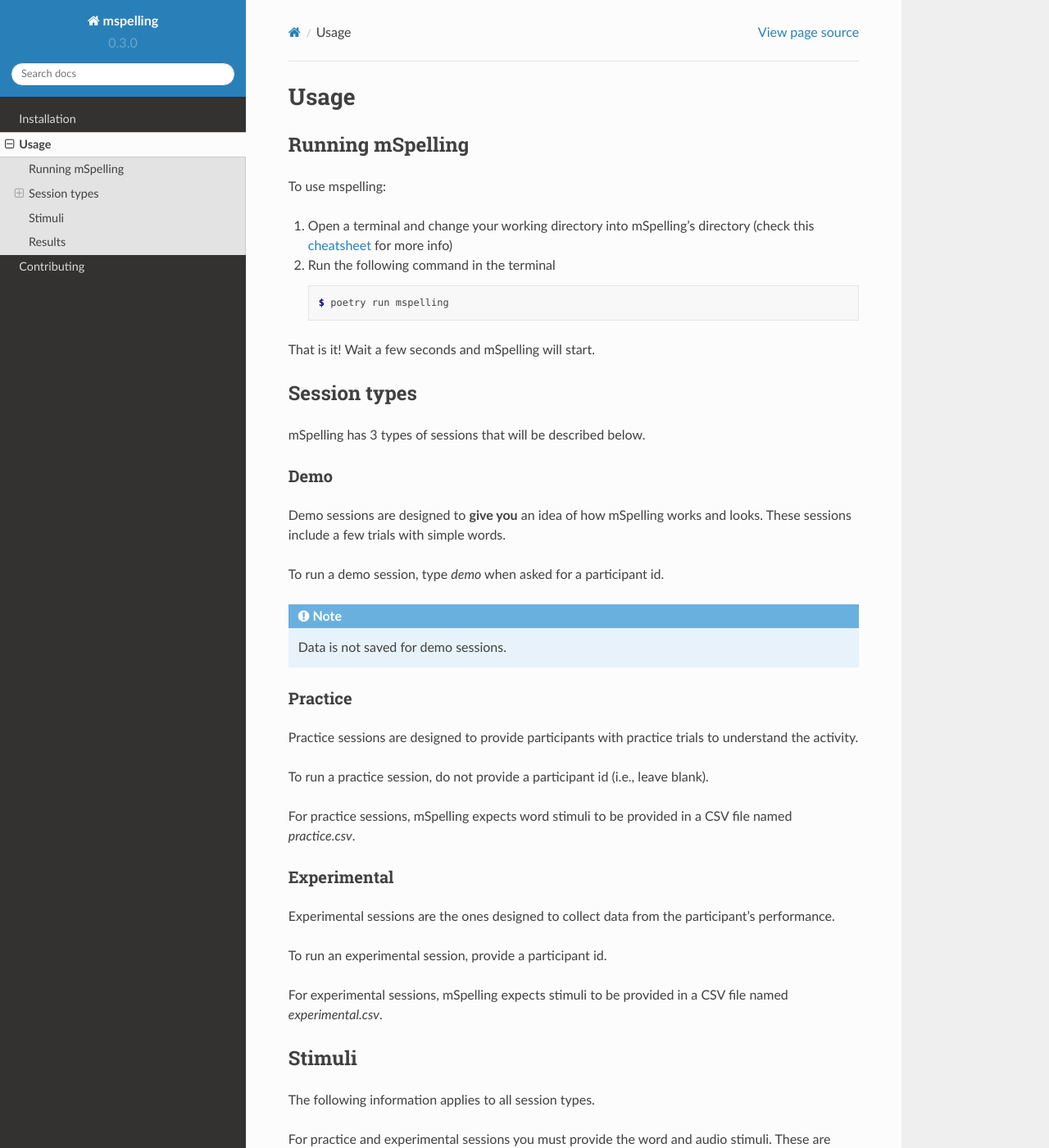
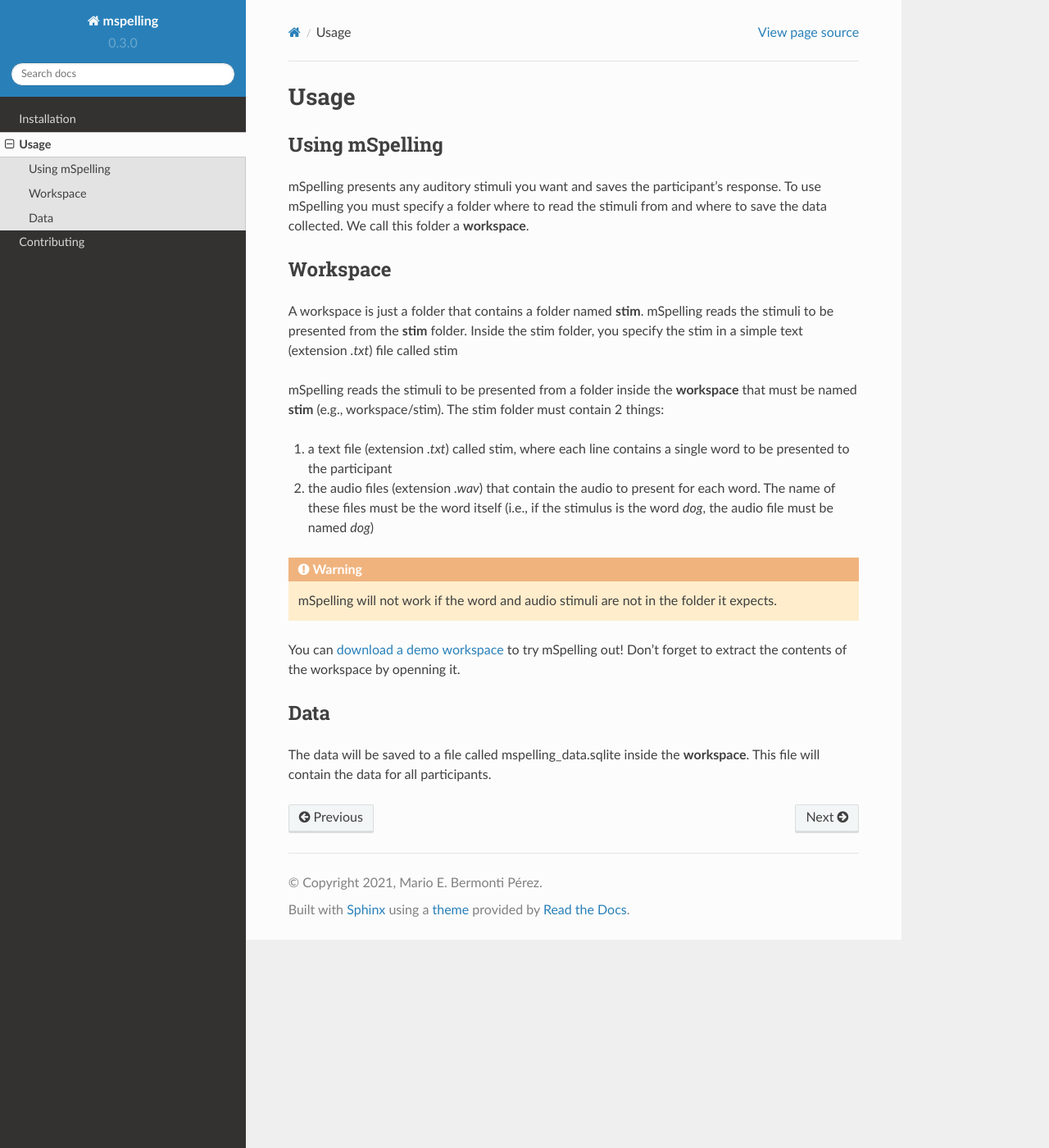
Before and after one commit to mario-bermonti/mspelling, a Sphinx documentation site: the page built from mspelling/docs/usage.rst, in a window 1280 px wide and 1400 px high. Shown: the whole window at 82% size. Built offline with Sphinx 7.4.7 and the Read the Docs theme 2.0.0, drawn with Linux system fonts in a browser that asks for light colours; some of the changed text lies outside the part shown.

Commit message:
[docs] Update the usage docs

```diff
--- a/mspelling/docs/usage.rst
+++ b/mspelling/docs/usage.rst
@@ -2,74 +2,37 @@
 Usage
 =====
 
-Running mSpelling
+Using mSpelling
 =================
 
-To use mspelling:
+mSpelling presents any auditory stimuli you want and saves the participant's response. To use
+mSpelling you must specify a folder where to read the stimuli from and where to save the
+data collected. We call this folder a **workspace**.
 
-1.  Open a terminal and change your working directory into mSpelling's directory (check this `cheatsheet`_ for more info)
-2. Run the following command in the terminal
+Workspace
+=========
 
-   .. code-block:: console
+A workspace is just a folder that contains a folder named **stim**. mSpelling reads the stimuli
+to be presented from the **stim** folder. Inside the stim folder, you specify the stim in a simple
+text (extension *.txt*) file called stim
 
-       $ poetry run mspelling
+mSpelling reads the stimuli to be presented from a folder inside the **workspace** that must be
+named **stim** (e.g., workspace/stim). The stim folder must contain 2 things:
 
-That is it! Wait a few seconds and mSpelling will start.
-
-Session types
-=============
-
-mSpelling has 3 types of sessions that will be described below.
-
-Demo
-----
-
-Demo sessions are designed to **give you** an idea of how mSpelling works and looks.
-These sessions include a few trials with simple words.
-
-To run a demo session, type `demo` when asked for a participant id.
-
-.. note::
-   Data is not saved for demo sessions.
-
-Practice
---------
-
-Practice sessions are designed to provide participants with practice trials to understand the activity.
-
-To run a practice session, do not provide a participant id (i.e., leave blank).
-
-For practice sessions, mSpelling expects word stimuli to be provided in a CSV file named `practice.csv`.
-
-Experimental
-------------
-
-Experimental sessions are the ones designed to collect data from the participant's performance.
-
-To run an experimental session, provide a participant id.
-
-For experimental sessions, mSpelling expects stimuli to be provided in a CSV file named `experimental.csv`.
-
-Stimuli
-=======
-The following information applies to all session types.
-
-For practice and experimental sessions you must provide the word and audio stimuli. These are provided for you for demo sessions.
-
-Word stimuli must be located at `mspelling/src/mspelling/stimuli/words`. The name of the column with the words must be `word`.
-
-The audio files for each word must be at `mspelling/src/mspelling/stimuli/audio` folder. All audio files must be in `wav` format.
-
-.. note::
-   Remember that demo sessions provide stimuli for you.
+1. a text file (extension *.txt*) called stim, where each line contains a single word to be
+   presented to the participant
+2. the audio files (extension *.wav*) that contain the audio to present for each word. The name of
+   these files must be the word itself (i.e., if the stimulus is the word *dog*, the audio file
+   must be named *dog*)
 
 .. warning::
-   mSpelling will not work if word and audio stimuli are not in
-   the folder it expects.
+   mSpelling will not work if the word and audio stimuli are not in the folder it expects.
 
-Results
-=======
+You can `download a demo workspace <https://github.com/mario-bermonti/mspelling/wiki>`_
+to try mSpelling out! Don't forget to extract the contents of the workspace by openning it.
 
-mSpelling saves the data from practice and experimental sessions in the `mspelling/src/mspelling/results` folder. A new file will be saved for each session. The name of the file will be identified with the participant's code (blank for practice sessions) and the current date and time.
+Data
+====
 
-.. _cheatsheet: https://www.makeuseof.com/tag/mac-terminal-commands-cheat-sheet/
+The data will be saved to a file called mspelling_data.sqlite inside the **workspace**.
+This file will contain the data for all participants.
```
